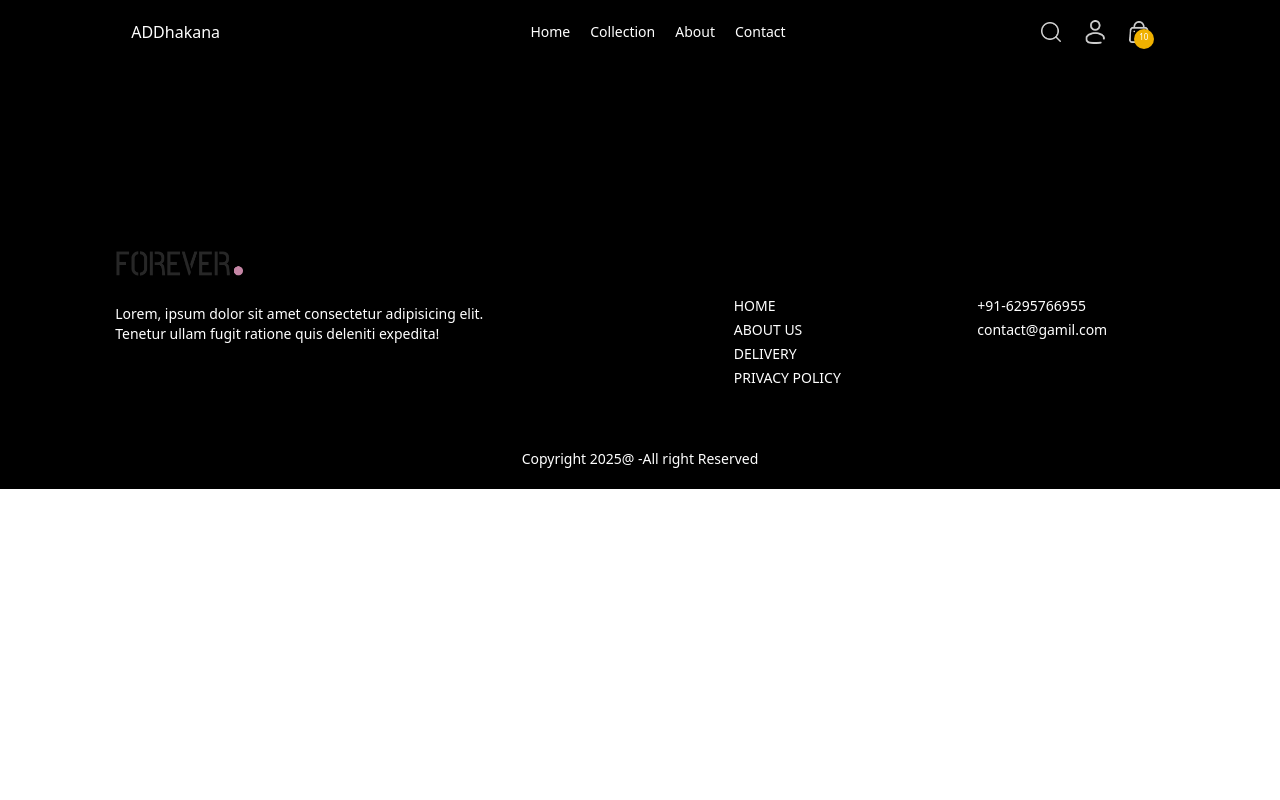
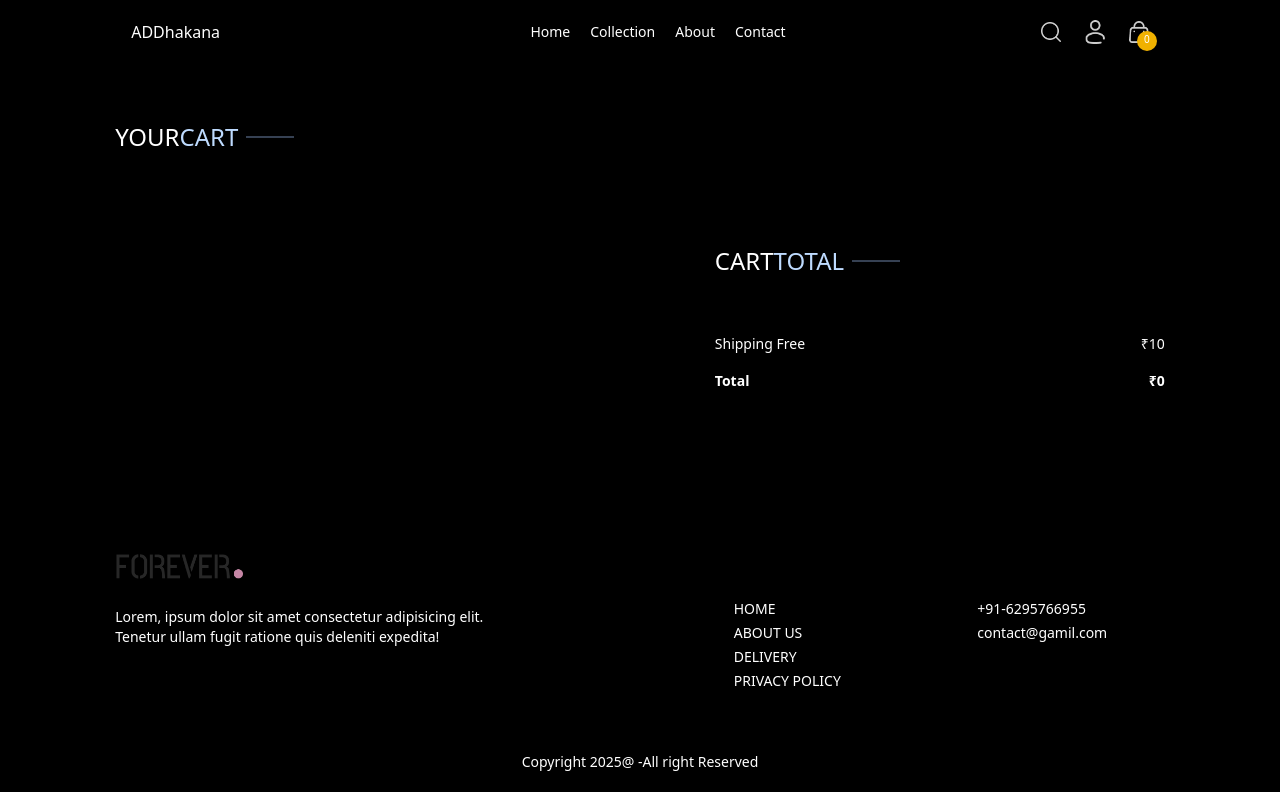
Before and after one commit to Saikatcoder/Choth-brand, a React (Vite) app: page /cart in a window 1280 px wide. Built offline with nearby package versions, Linux system fonts and the light colour scheme.

Commit message:
degine change

```diff
--- /dev/null
+++ b/src/components/CartTotal.jsx
@@ -0,0 +1,32 @@
+import React, { useContext } from 'react'
+import { Shopcontext } from '../context/ShopContext'
+import Title from './Title'
+
+const CartTotal = () => {
+    const  {  currency,delivery_fee, getCartAmmount} = useContext(Shopcontext)
+  return (
+    <div className='w-full'>
+      <div className="text-2xl text-white">
+        <Title text1={'CART'} text2={'TOTAL'}/>
+      </div>
+      <div className="flex flex-col gap-2 mt-2 text-sm">
+        <div className="flex justify-between">
+            <p>SubTotal</p>
+            <p>{currency}{getCartAmmount()}.00</p>
+        </div>
+        <hr />
+         <div className="flex justify-between">
+            <p className='text-white'>Shipping Free</p>
+            <p className='text-white'>{currency}{delivery_fee}</p>
+         </div>
+         <hr />
+         <div className="flex justify-between">
+            <b className='text-white'>Total</b>
+            <b className='text-white'>{currency}{getCartAmmount() === 0 ? 0 : getCartAmmount()+ delivery_fee}</b>
+         </div>
+      </div>
+    </div>
+  )
+}
+
+export default CartTotal
--- a/src/components/Navbar.jsx
+++ b/src/components/Navbar.jsx
@@ -7,7 +7,7 @@ import { FaAddressCard, FaPhoneAlt } from "react-icons/fa";
 import { Shopcontext } from "../context/ShopContext";
 
 const Navbar = () => {
-  const { setShowSearch } = useContext(Shopcontext);
+  const { setShowSearch,getCartCount} = useContext(Shopcontext);
   return (
     <>
       {/* Top Navbar */}
@@ -57,8 +57,8 @@ const Navbar = () => {
               className="w-5 min-w-5  filter invert"
               alt="Cart"
             />
-            <p className="absolute right-[-5px] bottom-[-6px] w-5 text-center leading-4 bg-yellow-500 text-white aspect-square rounded-full text-[8px]">
-              10
+            <p className="absolute right-[-8px] bottom-[-8px] w-5  text-center leading-4 bg-yellow-500 text-white aspect-square rounded-full text-[10px]">
+              {getCartCount()}
             </p>
           </Link>
         </div>
--- a/src/context/ShopContext.jsx
+++ b/src/context/ShopContext.jsx
@@ -1,5 +1,5 @@
 /* eslint-disable react-refresh/only-export-components */
-import { createContext, useEffect, useState } from "react";
+import { createContext,  useState } from "react";
 import { products } from "../assets/frontend_assets/assets";
 import { toast } from "react-toastify";
 
@@ -41,19 +41,44 @@ theme: "colored",
     setCartItem(cartData)
   }
 
+
+
   const getCartCount = ()=>{
     let totalCount = 0;
     for(const items in cartItem){
       for(const item in cartItem[items]){
         try {
           if(cartItem[items][item]>0){
-
+            totalCount += cartItem[items][item]
           }
         } catch (error) {
-
+         return error
         }
       }
     }
+    return totalCount;
+  }
+  const updateQuentity= async (itemId,size,quantity)=>{
+    let cartData= structuredClone(cartItem);
+    cartData[itemId][size] = quantity
+    setCartItem(cartData);
+  }
+
+  const getCartAmmount =  ()=>{
+    let totalAmmount =0
+    for(const items in cartItem){
+      let itemInfo = products.find((product)=> product._id === items);
+      for(const item in cartItem[items]){
+        try {
+          if(cartItem[items][item] > 0){
+            totalAmmount += itemInfo.price * cartItem[items][item]
+          }
+        } catch (error) {
+          error
+        }
+      }
+    }
+    return totalAmmount
   }
   const value = {
     products,
@@ -63,7 +88,8 @@ theme: "colored",
     setSearch,
     showSearch,
     setShowSearch,
-    cartItem,addToCart
+    cartItem,addToCart,
+    getCartCount, updateQuentity, getCartAmmount
   };
   return (
     <Shopcontext.Provider value={value}>{props.children}</Shopcontext.Provider>
--- a/src/pages/Cart.jsx
+++ b/src/pages/Cart.jsx
@@ -1,7 +1,84 @@
-import React from "react";
+import React, { useContext, useEffect, useState } from "react";
+import { Shopcontext } from "../context/ShopContext";
+import Title from "../components/Title";
+import { assets } from "../assets/frontend_assets/assets";
+import CartTotal from "../components/CartTotal";
 
 const Cart = () => {
-  return <div>Cart</div>;
+  const { products, currency, cartItem , updateQuentity} = useContext(Shopcontext);
+  const [cartData, setCartData] = useState([]);
+
+  useEffect(() => {
+
+
+    const tempData = [];
+    for (const productId in cartItem) {
+      for (const size in cartItem[productId]) {
+        if (cartItem[productId][size] > 0) {
+          tempData.push({
+            _id: productId,
+            size: size,
+            quantity: cartItem[productId][size],
+          });
+        }
+      }
+    }
+    setCartData(tempData);
+  }, [cartItem]);
+
+  return (
+    <div className="border-t pt-14">
+      <div className="text-2xl text-white mb-3">
+        <Title text1={"YOUR"} text2={"CART"} />
+      </div>
+
+      <div>
+        {cartData.map((item, index) => {
+          const productData = products.find(
+            (product) => product._id === item._id
+          );
+          if (!productData) return null;
+
+          return (
+            <div
+              key={index}
+              className="py-4 border-t border-b text-white grid grid-cols-[4fr_0.5fr_0.5fr] sm:grid-cols-[4fr_3fr_0.5fr] items-center gap-4"
+            >
+              <div className="flex items-start gap-6">
+                <img
+                  src={productData.image[0]}
+                  className="w-16 sm:w-20"
+                  alt={productData.name}
+                />
+                <div>
+                  <p className="text-sm sm:text-lg font-medium">
+                    {productData.name}
+                  </p>
+                  <div className="flex items-center gap-5 mt-2">
+                    <p className="text-xl text-gray-300">{currency}{productData.price}</p>
+                    <p className="px-2 sm:px-3 sm:py-1 border bg-slate-100 text-black">{item.size}</p>
+                  </div>
+                </div>
+              </div>
+
+            <input onChange={(e)=>e.target.value ==='' || e.target.value === '0' ? null : updateQuentity(item._id, item.size, Number(e.target.value))} type="number"min={1} defaultValue={item.quantity} className="bg-white text-black border border-gray-400 rounded max-w-10 sm:max-w-20 px-1 sm:px-2 py-1"/>
+           <img onClick={()=>updateQuentity(item._id,item.size, 0)}
+  src={assets.bin_icon}
+  className="w-4 sm:w-5 cursor-pointer filter invert sepia saturate-500 hue-rotate-330 brightness-95"
+  alt=""
+/>
+
+            </div>
+          );
+        })}
+      </div>
+      <div className="flex justify-end my-20">
+        <div className="w-full sm:w-[450px]">
+          <CartTotal/>
+        </div>
+      </div>
+    </div>
+  );
 };
 
 export default Cart;
```
